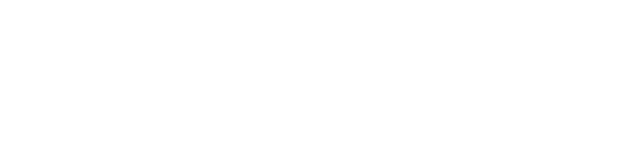
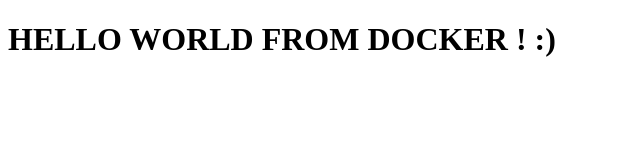
Before and after one commit to PouryaSoleimani/-DOCKER, a plain HTML site: page index.html in a window 1280 px wide. Shown: the whole page, without its empty margins (0-640 px from the left). Drawn offline with Linux system fonts and the light colour scheme.

Commit message:
hello world

```diff
--- a/index.html
+++ b/index.html
@@ -8,7 +8,7 @@
   </head>
 
   <body>
-
+    <h1>HELLO WORLD FROM DOCKER ! :)</h1>
   </body>
 
 </html>
```
Also changed, not shown: 1 other file.
